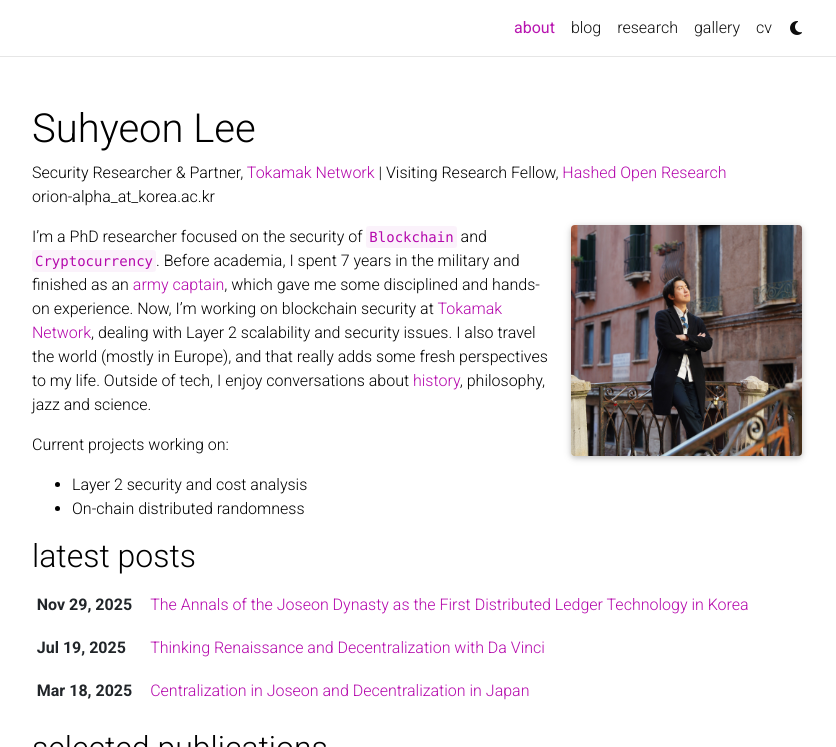
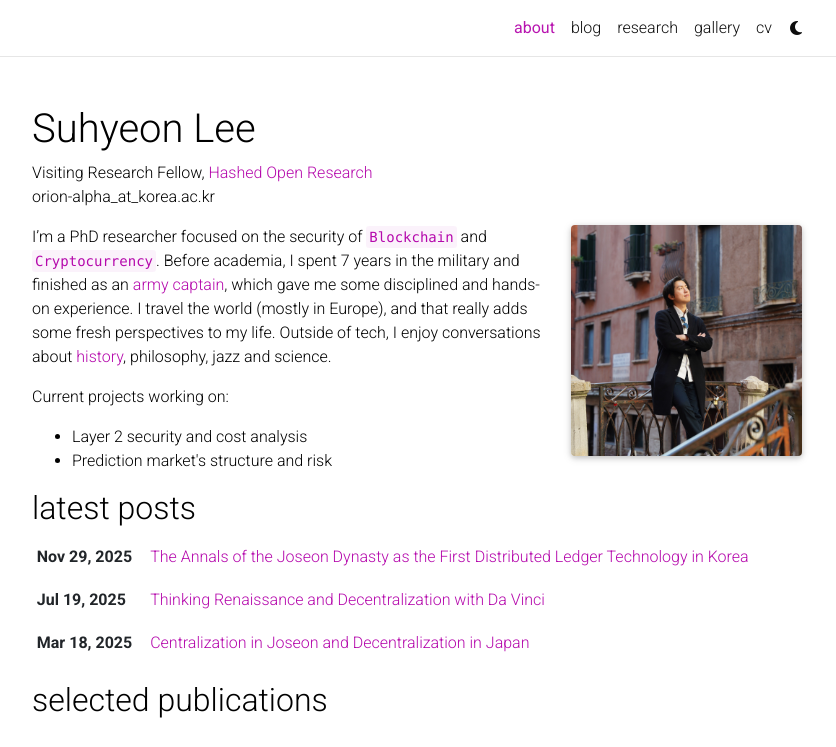
Before and after one commit to shlee-lab/shlee-lab.github.io, a Jekyll site: the page built from _pages/about.md, in a window 1280 px wide and 1085 px high, cut to the strip 0-747 px from the top of the window. Shown: the whole strip, without its empty margins (223-1059 px from the left). Built offline with Jekyll 4.4.1, drawn with Linux system fonts in a browser that asks for light colours; full-size pictures stand in for the smaller copies a plugin makes; comment, search, counter and statistics services are not loaded; a style sheet for code colours, icons or effects is not loaded.

Commit message:
affiliation, intro, research thumbnails are updated

```diff
--- a/_pages/about.md
+++ b/_pages/about.md
@@ -2,7 +2,7 @@
 layout: about
 title: about
 permalink: /
-subtitle: Security Researcher & Partner, <a href='https://tokamak.network/'>Tokamak Network</a> | Visiting Research Fellow, <a href='https://www.hashedopenresearch.com/'>Hashed Open Research</a> <br> orion-alpha_at_korea.ac.kr
+subtitle: Visiting Research Fellow, <a href='https://www.hashedopenresearch.com/'>Hashed Open Research</a> <br> orion-alpha_at_korea.ac.kr
 
 profile:
   align: right
@@ -19,11 +19,11 @@ social: true  # includes social icons at the bottom of the page
 
 
 
-I'm a PhD researcher focused on the security of `Blockchain` and `Cryptocurrency`. Before academia, I spent 7 years in the military and finished as an <a href="/blog/2023/militray-duty/">army captain</a>, which gave me some disciplined and hands-on experience. Now, I’m working on blockchain security at <a href="https://www.tokamak.network/about">Tokamak Network</a>, dealing with Layer 2 scalability and security issues. I also travel the world (mostly in Europe), and that really adds some fresh perspectives to my life. Outside of tech, I enjoy conversations about <a href="https://suhyeonlee.xyz/blog/2024/trip-in-Prague/">history</a>, philosophy, jazz and science.
+I'm a PhD researcher focused on the security of `Blockchain` and `Cryptocurrency`. Before academia, I spent 7 years in the military and finished as an <a href="/blog/2023/militray-duty/">army captain</a>, which gave me some disciplined and hands-on experience. I travel the world (mostly in Europe), and that really adds some fresh perspectives to my life. Outside of tech, I enjoy conversations about <a href="https://suhyeonlee.xyz/blog/2024/trip-in-Prague/">history</a>, philosophy, jazz and science.
 
 
 Current projects working on:
 <ul>
     <li> Layer 2 security and cost analysis </li>
-    <li> On-chain distributed randomness </li>
+    <li> Prediction market's structure and risk </li>
 </ul>
```
Also changed, not shown: 2 other files.
